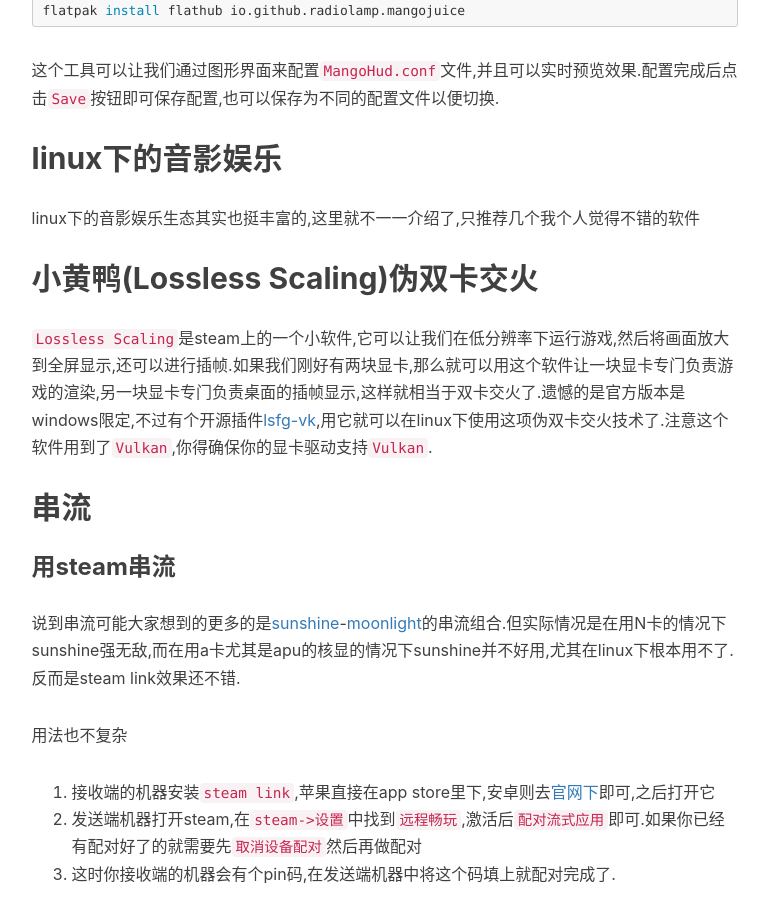
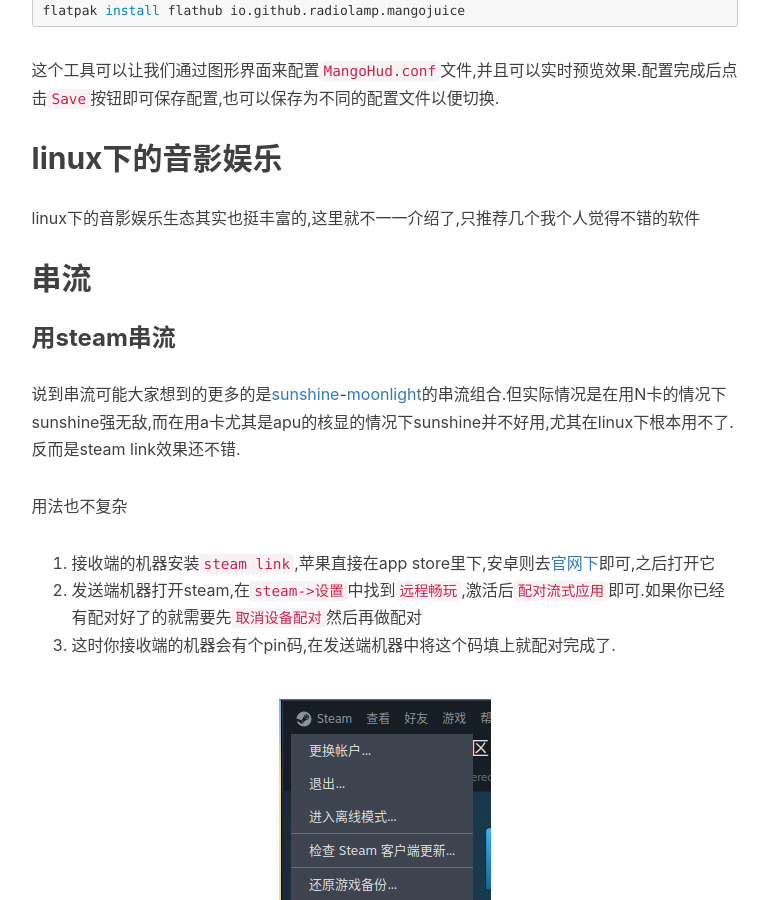
Before and after one commit to hsz1273327/hsz1273327.github.io, a Jekyll site: the page built from _posts/2025-09-10-在Ubuntu上打造娱乐终端.md, in a window 1280 px wide and 900 px high, scrolled down 10778 px. Shown: the whole window, without its empty margins (136-905 px from the left). Built offline with Jekyll 4.4.1, drawn with Linux system fonts in a browser that asks for light colours; nearby versions of some CDN libraries; comment, search, counter and statistics services are not loaded.

Commit message:
Update 2025-09-10-在Ubuntu上打造娱乐终端.md

```diff
--- a/_posts/2025-09-10-在Ubuntu上打造娱乐终端.md
+++ b/_posts/2025-09-10-在Ubuntu上打造娱乐终端.md
@@ -305,9 +305,9 @@
 
 linux下的音影娱乐生态其实也挺丰富的,这里就不一一介绍了,只推荐几个我个人觉得不错的软件
 
-## 小黄鸭(Lossless Scaling)伪双卡交火
+<!-- ## 小黄鸭(Lossless Scaling)伪双卡交火
 
-`Lossless Scaling`是steam上的一个小软件,它可以让我们在低分辨率下运行游戏,然后将画面放大到全屏显示,还可以进行插帧.如果我们刚好有两块显卡,那么就可以用这个软件让一块显卡专门负责游戏的渲染,另一块显卡专门负责桌面的插帧显示,这样就相当于双卡交火了.遗憾的是官方版本是windows限定,不过有个开源插件[lsfg-vk](https://github.com/PancakeTAS/lsfg-vk),用它就可以在linux下使用这项伪双卡交火技术了.注意这个软件用到了`Vulkan`,你得确保你的显卡驱动支持`Vulkan`.
+`Lossless Scaling`是steam上的一个小软件,它可以让我们在低分辨率下运行游戏,然后将画面放大到全屏显示,还可以进行插帧.如果我们刚好有两块显卡,那么就可以用这个软件让一块显卡专门负责游戏的渲染,另一块显卡专门负责桌面的插帧显示,这样就相当于双卡交火了.遗憾的是官方版本是windows限定,不过有个开源插件[lsfg-vk](https://github.com/PancakeTAS/lsfg-vk),用它就可以在linux下使用这项伪双卡交火技术了.注意这个软件用到了`Vulkan`,你得确保你的显卡驱动支持`Vulkan`. -->
 
 ## 串流
 
```
